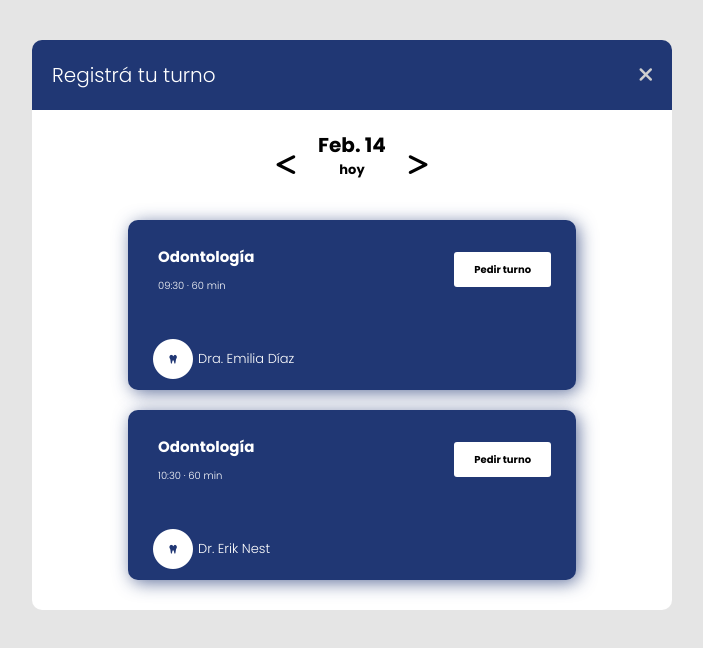
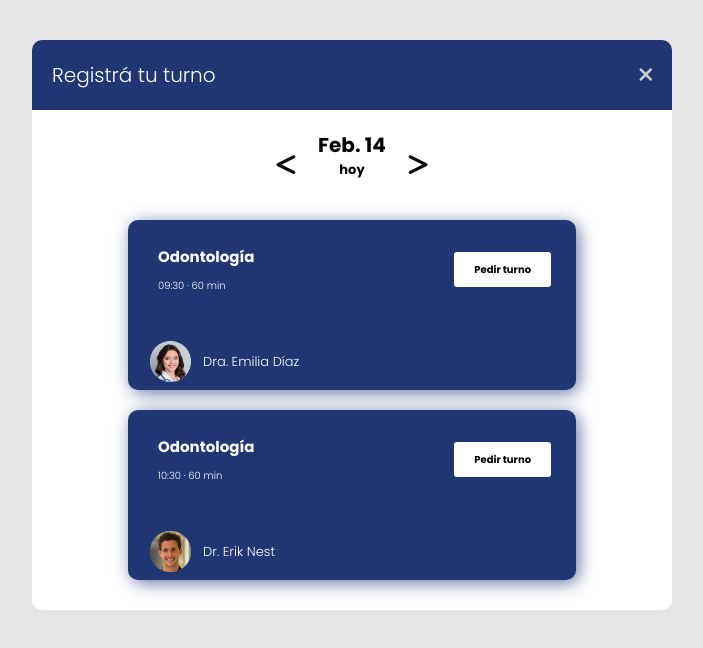
Before and after one commit to lvalinotti/challenge, a plain HTML site: page challenge3/index.html in a window 1280 px wide. Shown: the whole page, without its empty margins (288-991 px from the left). Drawn offline with Linux system fonts and the light colour scheme.

Commit message:
Cambio en los avatar

```diff
--- a/challenge3/css/style.css
+++ b/challenge3/css/style.css
@@ -175,6 +175,13 @@ body {
   margin: 2rem;
 }
 
+.container__card-footer img{
+  border: 2px solid #203774;
+  width: 4.5rem;
+  height: 4.5rem;
+
+}
+
 .fa-circle {
   color: #ffffff;
 }
@@ -185,6 +192,6 @@ body {
 
 .container__card-footer p {
   color: #ffffff;
-  padding: 0 1.5rem 0 0.5;
+  padding: 0 1.5rem 0 1rem;
   font-size: 1.3rem;
 }
--- a/challenge3/index.html
+++ b/challenge3/index.html
@@ -44,10 +44,7 @@
               </aside>
             </section>
             <footer class="container__card-footer">
-              <span class="fa-stack fa-2x ">
-                <i class="fa-solid fa-circle fa-stack-2x"></i>
-                <i class="fa-solid fa-tooth fa-stack-1x fa-inverse"></i>
-              </span>
+              <img src="./assets/doctora.png" alt="">
               <p>Dra. Emilia Díaz</p>
             </footer>
           </article>
@@ -62,10 +59,7 @@
               </aside>
             </section>
             <footer class="container__card-footer">
-              <span class="fa-stack fa-2x ">
-                <i class="fa-solid fa-circle fa-stack-2x"></i>
-                <i class="fa-solid fa-tooth fa-stack-1x fa-inverse"></i>
-              </span>
+              <img src="./assets/doctor.png" alt="">
               <p>Dr. Erik Nest</p>
             </footer>
           </article>
```
Also changed, not shown: challenge4/index.html (added, +16 -0 lines), challenge3/assets/doctor.jpg (added), challenge3/assets/doctor.png (added), challenge3/assets/doctora.jpg (added), challenge3/assets/doctora.png (added), challenge4/css/style.css (added), 2 other files.
